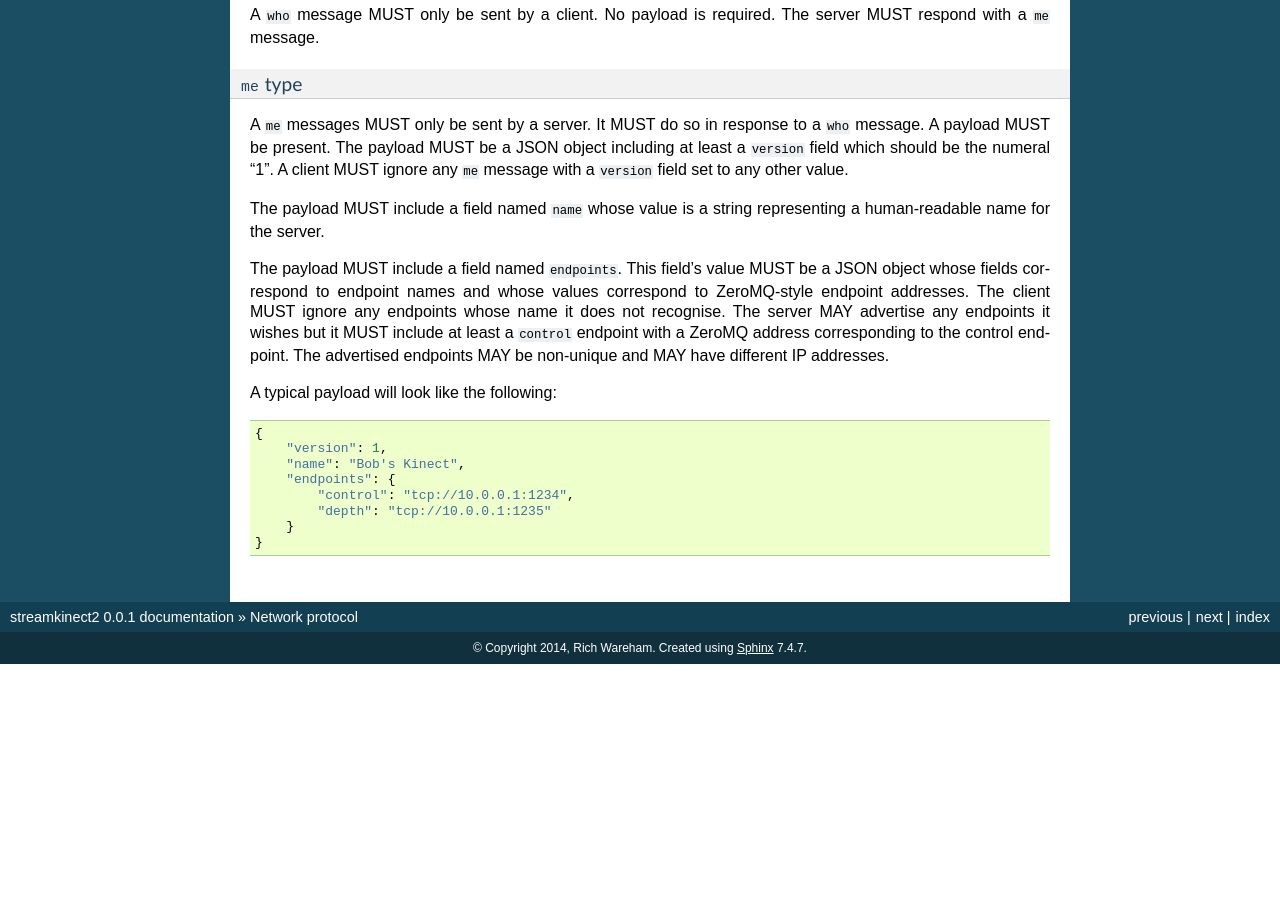
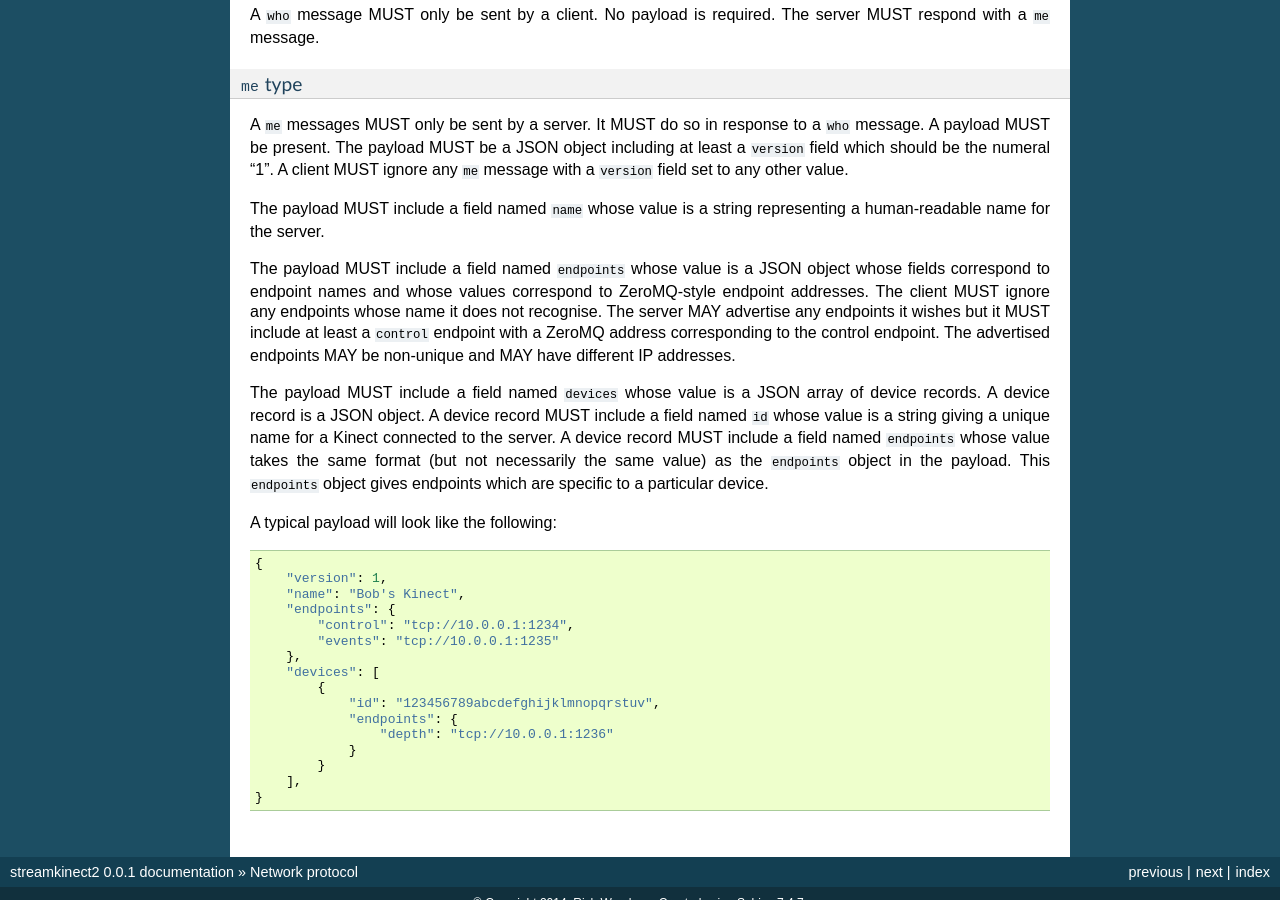
Before and after one commit to rjw57/streamkinect2, a Sphinx documentation site: the page built from docs/protocol.rst, in a window 1280 px wide and 900 px high, scrolled down 1145 px. Built offline with Sphinx 7.4.7, drawn with Linux system fonts in a browser that asks for light colours; the version number is read from the project's files by our own code; before the commit the page ends 1809 px from its top, so only the background shows below that.

Commit message:
support detecting connected devices through a heartbeat
TODO: Detect server disconnection.

```diff
--- a/docs/protocol.rst
+++ b/docs/protocol.rst
@@ -82,13 +82,21 @@ any other value.
 The payload MUST include a field named ``name`` whose value is a string
 representing a human-readable name for the server.
 
-The payload MUST include a field named ``endpoints``. This field's value MUST
-be a JSON object whose fields correspond to endpoint names and whose values
-correspond to ZeroMQ-style endpoint addresses. The client MUST ignore any
-endpoints whose name it does not recognise. The server MAY advertise any
-endpoints it wishes but it MUST include at least a ``control`` endpoint with a
-ZeroMQ address corresponding to the control endpoint. The advertised endpoints
-MAY be non-unique and MAY have different IP addresses.
+The payload MUST include a field named ``endpoints`` whose value is a JSON
+object whose fields correspond to endpoint names and whose values correspond to
+ZeroMQ-style endpoint addresses. The client MUST ignore any endpoints whose
+name it does not recognise. The server MAY advertise any endpoints it wishes
+but it MUST include at least a ``control`` endpoint with a ZeroMQ address
+corresponding to the control endpoint. The advertised endpoints MAY be
+non-unique and MAY have different IP addresses.
+
+The payload MUST include a field named ``devices`` whose value is a JSON array
+of device records. A device record is a JSON object. A device record MUST
+include a field named ``id`` whose value is a string giving a unique name for a
+Kinect connected to the server. A device record MUST include a field named
+``endpoints`` whose value takes the same format (but not necessarily the same
+value) as the ``endpoints`` object in the payload. This ``endpoints`` object
+gives endpoints which are specific to a particular device.
 
 A typical payload will look like the following::
 
@@ -97,6 +105,14 @@ A typical payload will look like the following::
         "name": "Bob's Kinect",
         "endpoints": {
             "control": "tcp://10.0.0.1:1234",
-            "depth": "tcp://10.0.0.1:1235"
-        }
+            "events": "tcp://10.0.0.1:1235"
+        },
+        "devices": [
+            {
+                "id": "123456789abcdefghijklmnopqrstuv",
+                "endpoints": {
+                    "depth": "tcp://10.0.0.1:1236"
+                }
+            }
+        ],
     }
```
Also changed, not shown: 2 other files.
